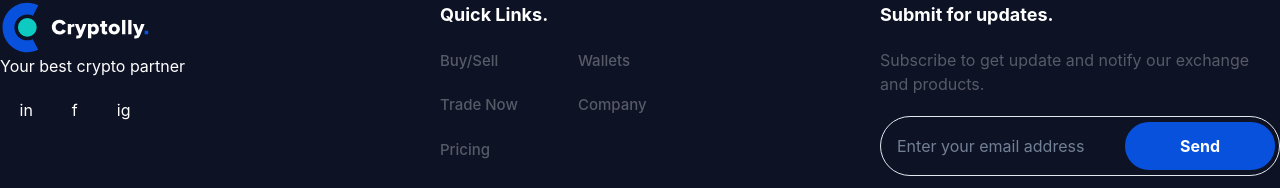
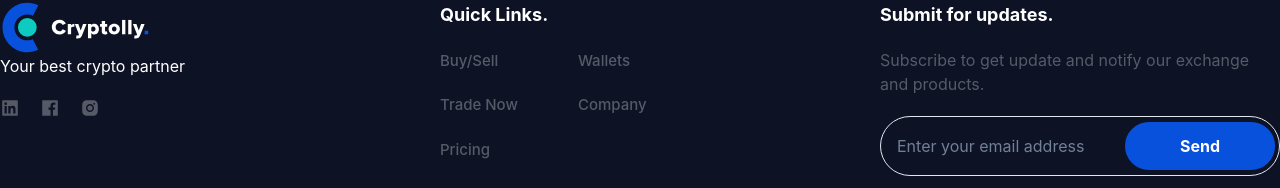
Before and after one commit to TerrelRJones/crypto-website, a React app: page / in a window 1280 px wide. Shown: the part 449-637 px from the top of the page. Built offline with nearby package versions, Linux system fonts and the light colour scheme; no server answers.

Commit message:
feat: added icons

```diff
--- a/package.json
+++ b/package.json
@@ -23,6 +23,7 @@
     "framer-motion": "^7.3.5",
     "react": "^18.2.0",
     "react-dom": "^18.2.0",
+    "react-icons": "^4.4.0",
     "react-query": "^3.39.2",
     "react-router-dom": "6"
   },
--- a/src/components/Footer/sections/FooterLeftSection.tsx
+++ b/src/components/Footer/sections/FooterLeftSection.tsx
@@ -1,5 +1,11 @@
 import { Box, Flex, Text } from '@chakra-ui/react';
 import FullLogo from 'components/FullLogo';
+import { COLORS } from 'const/colors';
+import {
+  AiFillFacebook,
+  AiFillInstagram,
+  AiFillLinkedin,
+} from 'react-icons/ai';
 
 const FooterLeftSection = () => {
   return (
@@ -8,10 +14,16 @@ const FooterLeftSection = () => {
         <FullLogo />
       </Box>
       <Text>Your best crypto partner</Text>
-      <Flex w={150} justifyContent="space-around" mt={5}>
-        <Box>in</Box>
-        <Box>f</Box>
-        <Box>ig</Box>
+      <Flex w={100} justifyContent="space-between" mt={5}>
+        <Box>
+          <AiFillLinkedin size={20} color={COLORS.ghostWhite} />
+        </Box>
+        <Box>
+          <AiFillFacebook size={20} color={COLORS.ghostWhite} />
+        </Box>
+        <Box>
+          <AiFillInstagram size={20} color={COLORS.ghostWhite} />
+        </Box>
       </Flex>
     </Box>
   );
```
Also changed, not shown: 1 other file (tests, documents, lock files or other folders).
